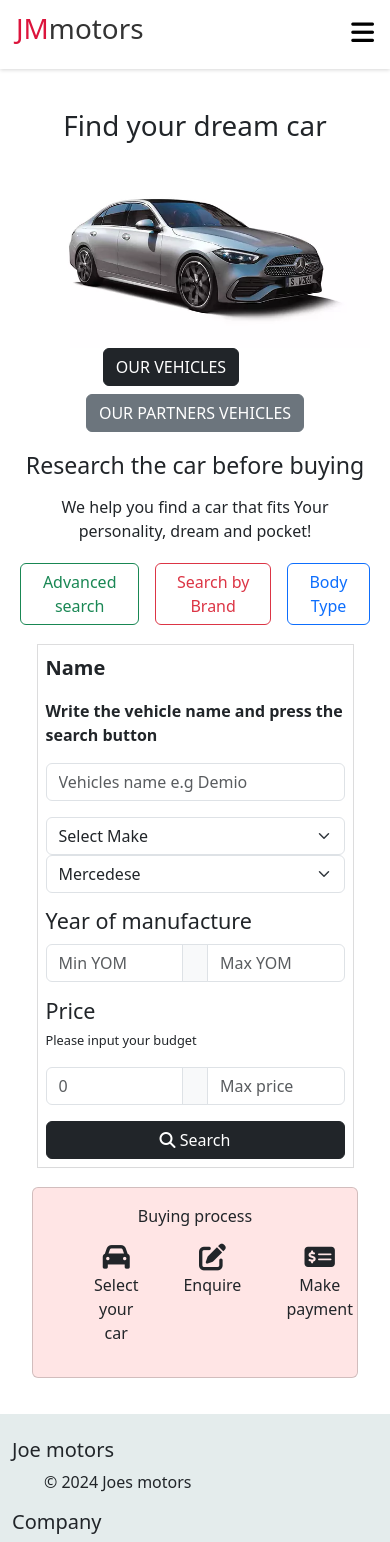
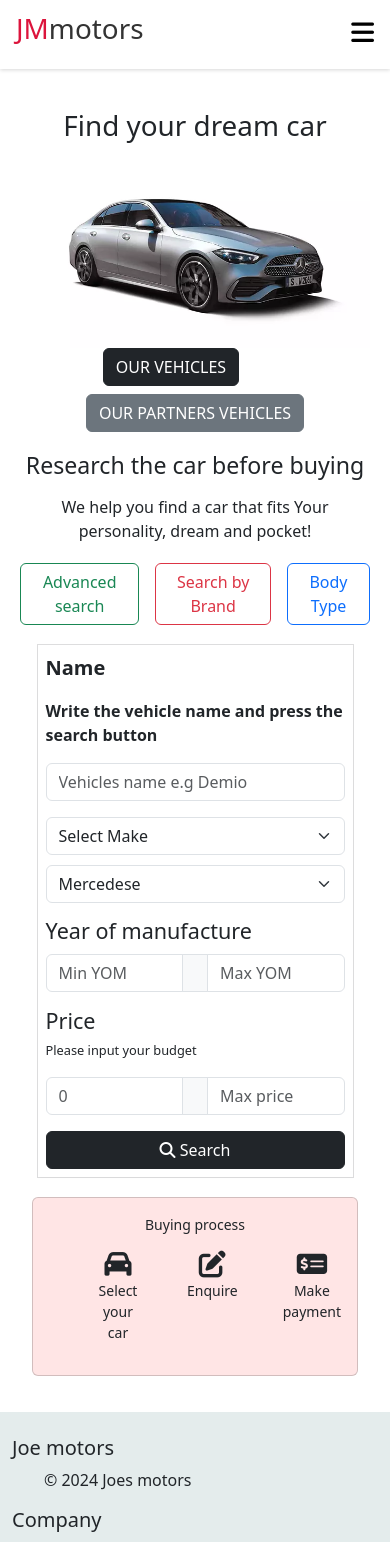
Before and after one commit to Joe-muraguri/Cars-selling-website, a React (Create React App) app: page / in a window 390 px wide. Shown: the top 1542 px of the page. Built offline with nearby package versions, Linux system fonts and the light colour scheme.

Commit message:
search restyle

```diff
--- a/src/containers/Search.jsx
+++ b/src/containers/Search.jsx
@@ -22,7 +22,7 @@ export const Search = () => {
                     </select>
                 </div>
                 <div className="col-md-6">
-                    <select className='form-select aria-label="Default select example' name="Model" id="">
+                    <select className='form-select aria-label="Default select_model' name="Model" id="">
                         <option value="benz">Mercedese</option>
                         <option value="benz">BMW</option>
                         <option value="benz">Toyota</option>
--- a/src/styles/Search.css
+++ b/src/styles/Search.css
@@ -91,5 +91,8 @@ select::-ms-expand {
         width: 90%;
         padding: 22px;
     }
+    .select_model{
+        margin-top: 10px;
+    }
 
 }
--- a/src/styles/Steps.css
+++ b/src/styles/Steps.css
@@ -16,5 +16,8 @@
     .buying-process i{
         font-size: 27px;
     }
+    .buying-process p{
+        font-size: 14px;
+    }
 
 }
```
